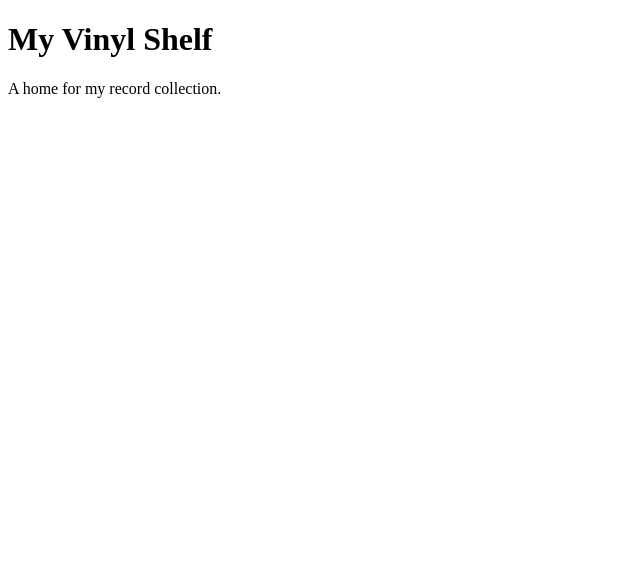
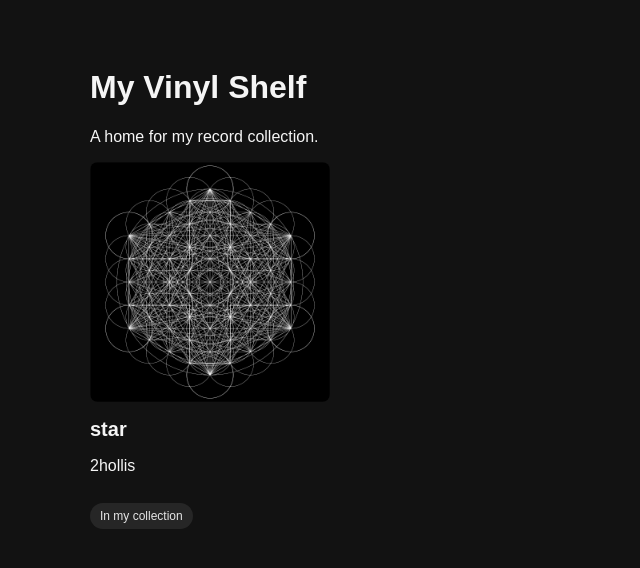
Before and after one commit to 25kr/vinyl-shelf, a React (Vite) app: page / in a window 1280 px wide. Shown: the top 568 px of the page, without its empty margins (0-640 px from the left). Built offline with nearby package versions, Linux system fonts and the light colour scheme.

Commit message:
Add styled star record card with album artwork

```diff
--- a/src/App.jsx
+++ b/src/App.jsx
@@ -1,8 +1,12 @@
+import RecordCard from "./components/RecordCard";
+
 export default function App() {
     return (
         <main>
             <h1>My Vinyl Shelf</h1>
             <p>A home for my record collection.</p>
+
+            <RecordCard />
         </main>
     );
 }
--- /dev/null
+++ b/src/components/RecordCard.jsx
@@ -0,0 +1,15 @@
+export default function RecordCard(){
+    return(
+        <article className="record-card">
+            <img
+                className="record-cover"
+                src="/images/star.jpg"
+                alt="star album cover by 2hollis"
+            />
+
+            <h2>star</h2>
+            <p>2hollis</p>
+            <span>In my collection</span>
+        </article>
+    );
+}
--- a/src/index.css
+++ b/src/index.css
@@ -0,0 +1,45 @@
+body{
+    margin: 0;
+    background-color: #121212;
+    color: #f5f5f5;
+    font-family: Arial, sans-serif;
+}
+
+main{
+    max-width: 1100px;
+    margin: 0 auto;
+    padding: 48px 24px;
+}
+
+.record-card{
+    width: 240px;
+}
+
+.record-cover{
+    aspect-ratio: 1;
+    background-color: #292929;
+    border-radius: 8px;
+    display: block;
+    width: 100%;
+    object-fit: cover;
+}
+
+.record-card h2{
+    margin: 16px 0 4px;
+    font-size: 20px;
+}
+
+.record-cover p{
+    margin: 0;
+    color: #a3a3a3;
+}
+
+.record-card span{
+    display: inline-block;
+    margin-top: 12px;
+    padding: 6px 10px;
+    background-color: #262626;
+    color: #e5e5e5;
+    border-radius: 20px;
+    font-size: 12px;
+}
```
Also changed, not shown: public/images/star.jpg (added).
